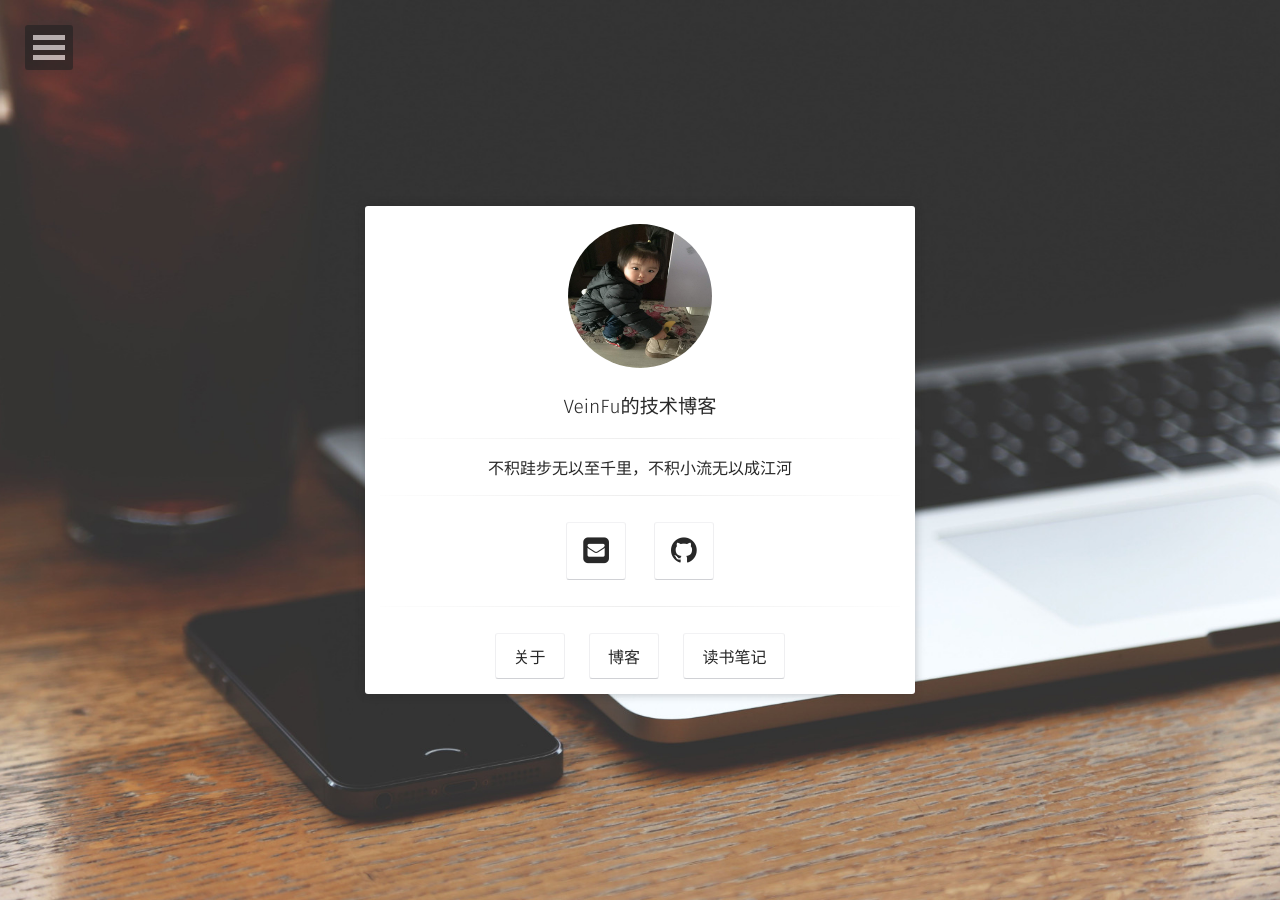
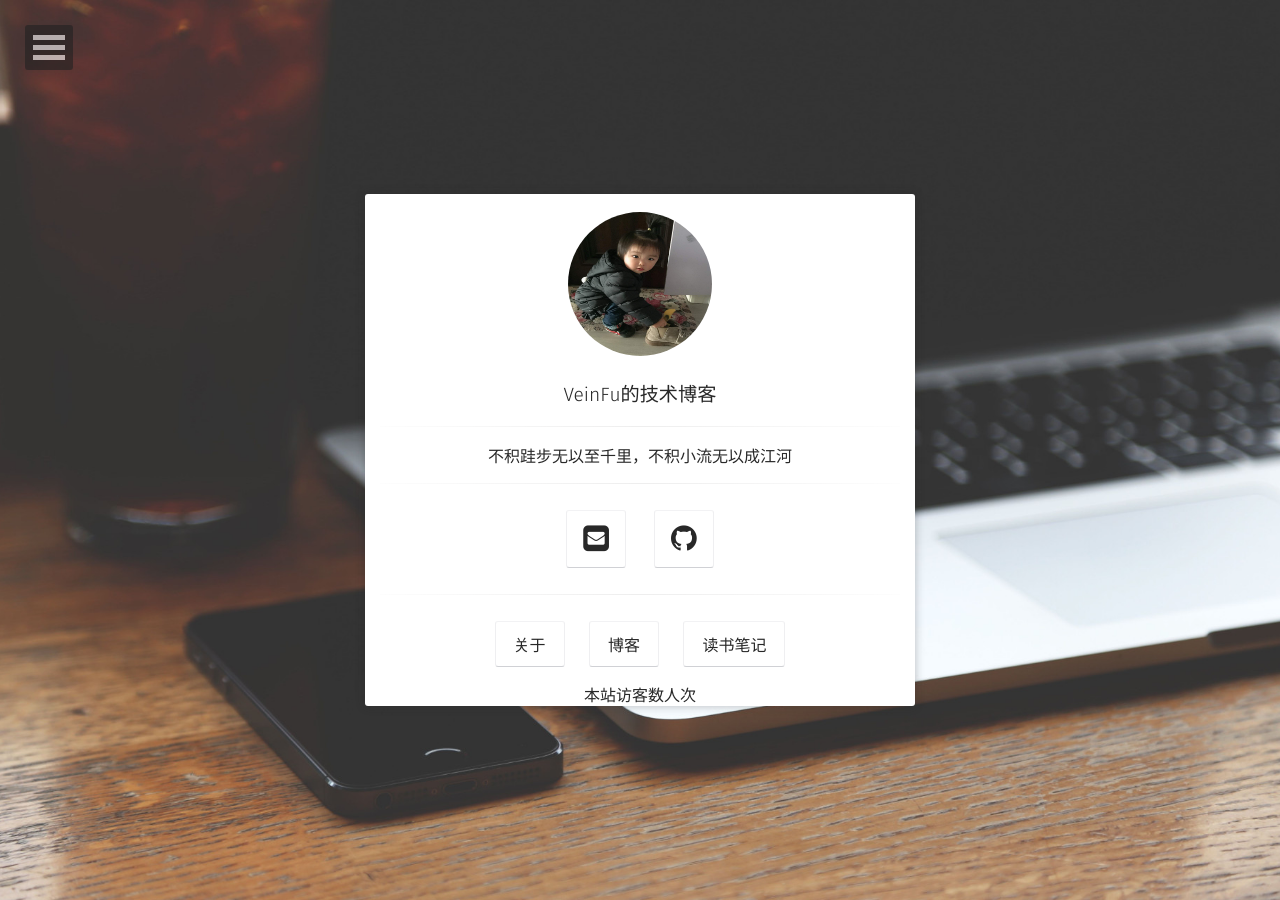
Before and after one commit to VeinFu/VeinFu.github.io, a Jekyll site: the page built from index.html, in a window 1280 px wide. Built offline with Jekyll 4.4.1, drawn with Linux system fonts in a browser that asks for light colours; some web fonts are replaced; comment, search, counter and statistics services are not loaded.

Commit message:
更新网站主页（5）：增加网站访问统计

```diff
--- a/_includes/head.html
+++ b/_includes/head.html
@@ -36,6 +36,7 @@
     <!-- CSS -->
     <link rel="stylesheet" href="{{ site.url }}/assets/css/main.css">
     <!-- JS -->
+    <script async src="//dn-lbstatics.qbox.me/busuanzi/2.3/busuanzi.pure.mini.js"></script>
     <script src="{{ site.url }}/assets/js/modernizr-3.3.1.custom.min.js"></script>
     <!-- Favicons -->
     <link rel="apple-touch-icon" href="{{ site.url }}/assets/img/favicons/apple-icon-precomposed.png">
--- a/_layouts/home.html
+++ b/_layouts/home.html
@@ -42,6 +42,9 @@
                          读书笔记
                          </a>
                  </h3>
+		 <span id="busuanzi_container_site_uv">
+		 	本站访客数<span id="busuanzi_value_site_uv"></span>人次
+		 </span>
             </div>
         </div>
     </header>
```
